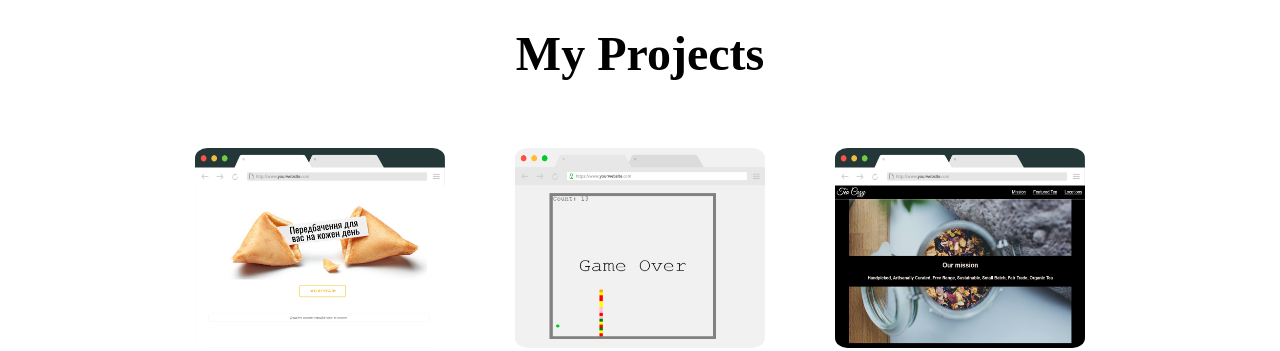
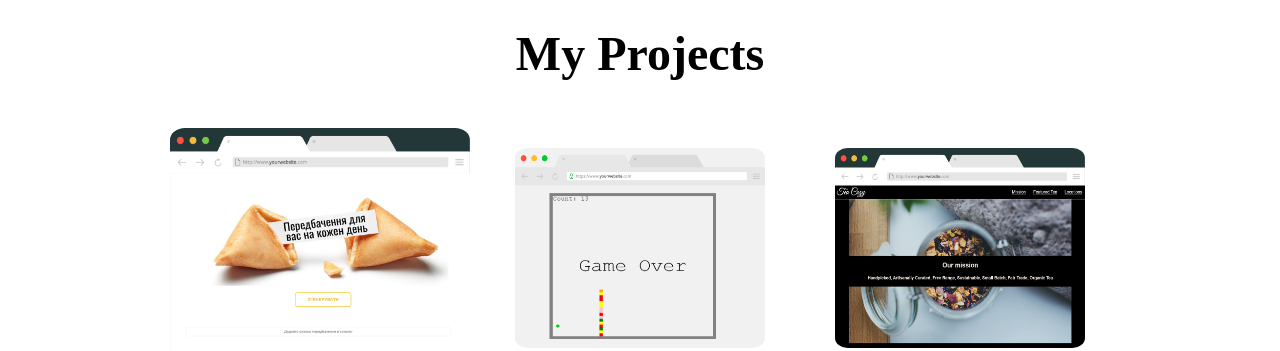
Before and after one commit to tkachenkobog/profile, a plain HTML site: page index.html in a window 1280 px wide. In both pictures the pointer is over the picture 319 px from the left and 1131 px from the top of the page. Shown: the part 883-1234 px from the top of the page. Drawn offline with Linux system fonts and the light colour scheme.

Commit message:
css update

```diff
--- a/style.css
+++ b/style.css
@@ -155,6 +155,11 @@ nav ul li{
     opacity: 1;
 
 }
+.projCont img:hover{
+    -webkit-transform: scale(1.2);
+    -ms-transform: scale(1.2);
+    transform: scale(1.2);
+}
 .proj{
     width: 600px;
 }
@@ -162,6 +167,7 @@ nav ul li{
     margin: 15px;
 
 }
+
 .projBox h3{
     font-size: 1.8em;
     text-align: center;
```
